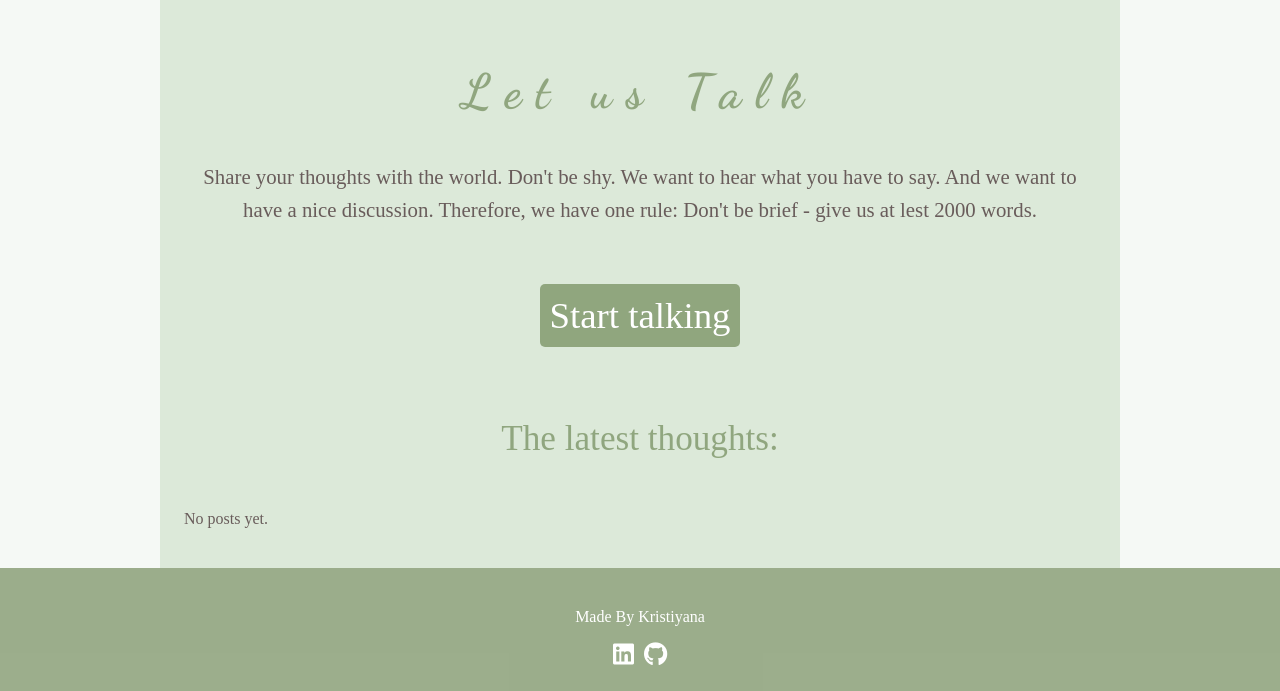
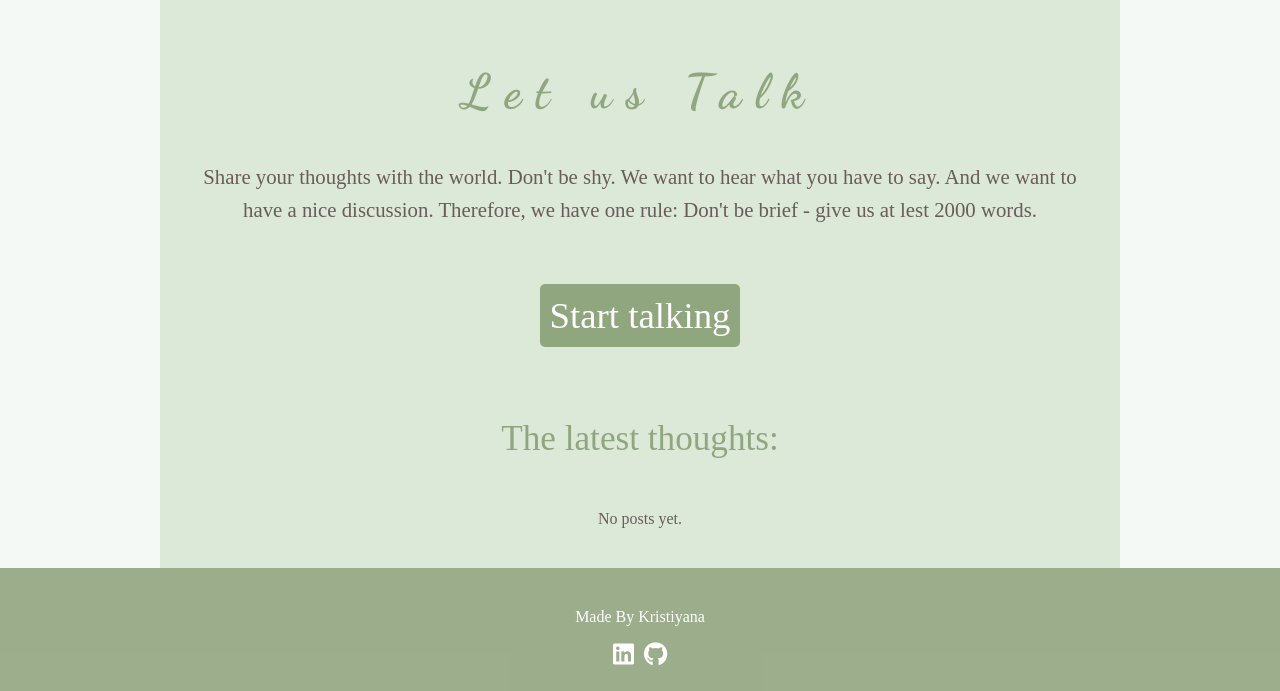
Before and after one commit to kis619/softuni-django-final-project, a Django app: page / in a window 1280 px wide. Shown: the part 110-801 px from the top of the page. Run offline with Django 5.2, Linux system fonts and the light colour scheme; data that the repository does not hold is empty.

Commit message:
fixed non centered

```diff
--- a/static/css/home.css
+++ b/static/css/home.css
@@ -31,6 +31,11 @@ section {
     gap: 1em;
 }
 
+.home-thoughts:after, .home-thoughts:before {
+    content: "";
+    flex: 1;
+}
+
 @media screen and (max-width: 700px) {
     .home-thoughts {
         flex-direction: column;
```
Also changed, not shown: static/css/errors.css (added).
